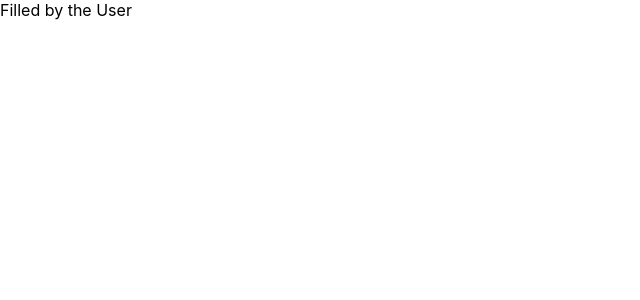
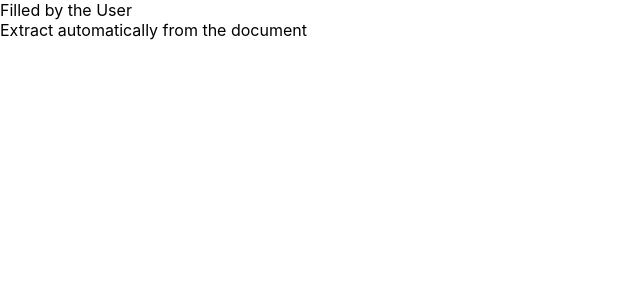
Before and after one commit to TheDa21crj/Travel, a React (Create React App) app in the folder front/: page / in a window 1280 px wide. Shown: the top 300 px of the page, without its empty margins (0-640 px from the left). Built offline with nearby package versions, Linux system fonts and the light colour scheme.

Commit message:
Update Home.jsx

```diff
--- a/front/src/Pages/Home.jsx
+++ b/front/src/Pages/Home.jsx
@@ -5,7 +5,7 @@ export default function Home() {
     <div>
       <div>
         <div>Filled by the User</div>
-        <div></div>
+        <div>Extract automatically from the document</div>
       </div>
     </div>
   );
```
